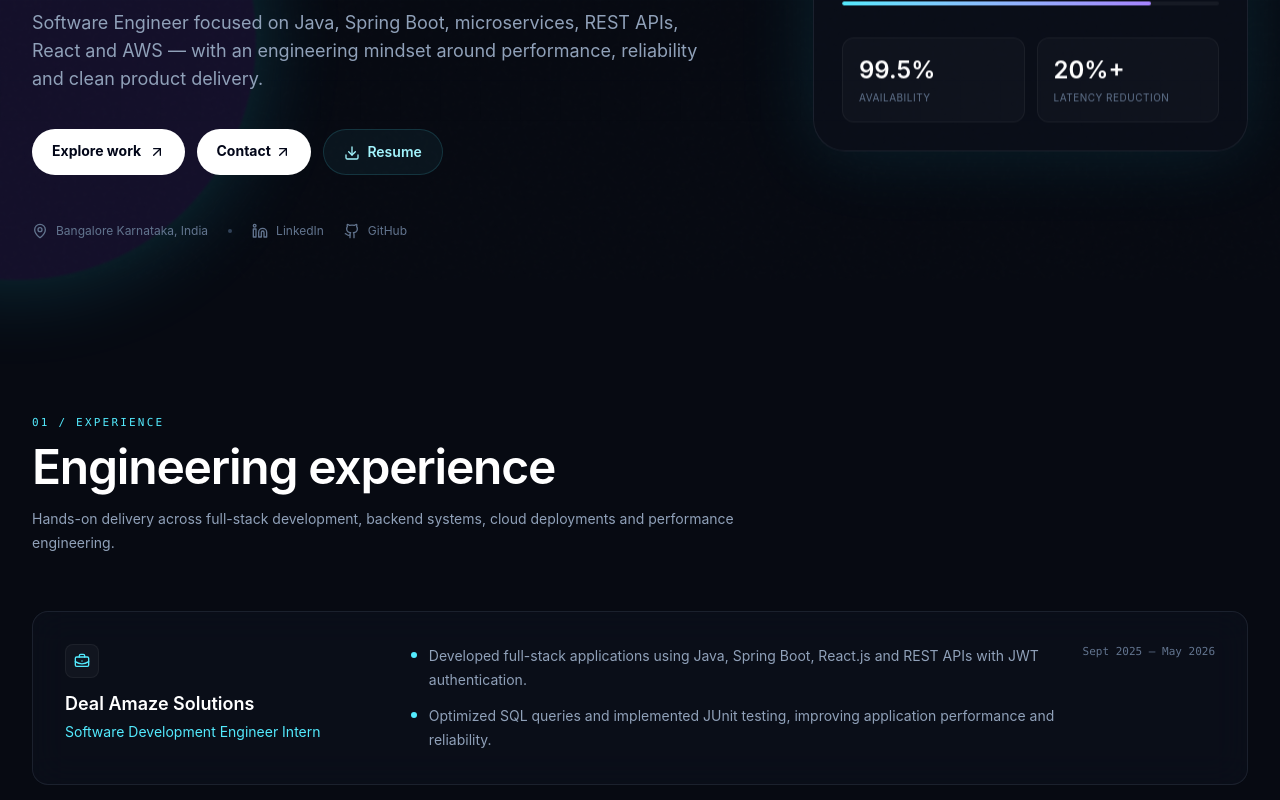
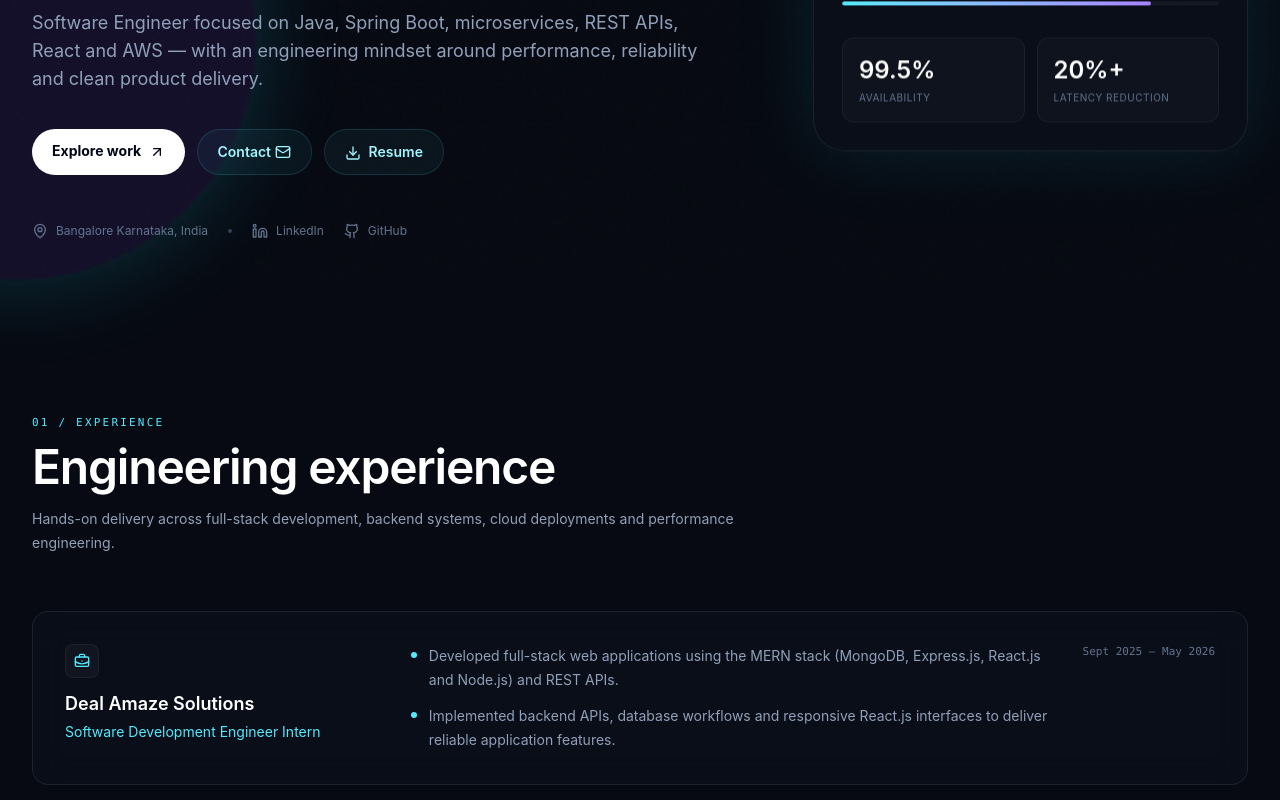
Before and after one commit to ameenuddin-dev/SoftwareEngineer_AMEENUDDIN_M_M, a React (Vite) app: page / in a window 1280 px wide. Shown: the part 520-1320 px from the top of the page. Built offline with nearby package versions, Linux system fonts and the light colour scheme.

Commit message:
Update MERN full stack experience

```diff
--- a/src/components/Hero.jsx
+++ b/src/components/Hero.jsx
@@ -51,10 +51,10 @@ export default function Hero() {
             </a>
             <a
               href="#contact"
-              className="magnetic rounded-full bg-white px-5 py-3 text-sm font-bold text-slate-950"
+              className="magnetic inline-flex items-center rounded-full border border-cyan-300/15 bg-cyan-300/5 px-5 py-3 text-sm font-semibold text-cyan-200 hover:bg-cyan-300/10"
             >
               Contact
-              <ArrowUpRight className="ml-1 inline h-4 w-4" />
+              <Mail className="ml-1 h-4 w-4" />
             </a>
             <a
               href={resume.resumePath}
--- a/src/data/resume.js
+++ b/src/data/resume.js
@@ -103,8 +103,8 @@ export const experience = [
     date: "Sept 2025 — May 2026",
     role: "Software Development Engineer Intern",
     points: [
-      "Developed full-stack applications using Java, Spring Boot, React.js and REST APIs with JWT authentication.",
-      "Optimized SQL queries and implemented JUnit testing, improving application performance and reliability.",
+      "Developed full-stack web applications using the MERN stack (MongoDB, Express.js, React.js and Node.js) and REST APIs.",
+      "Implemented backend APIs, database workflows and responsive React.js interfaces to deliver reliable application features.",
     ],
   },
   {
```
